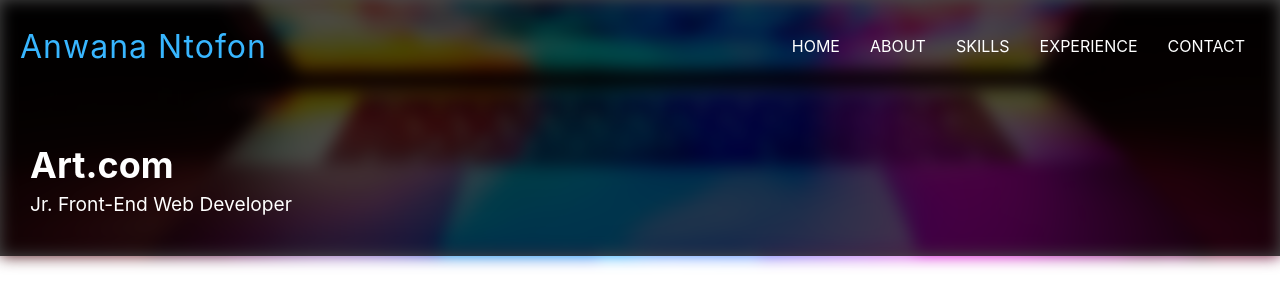
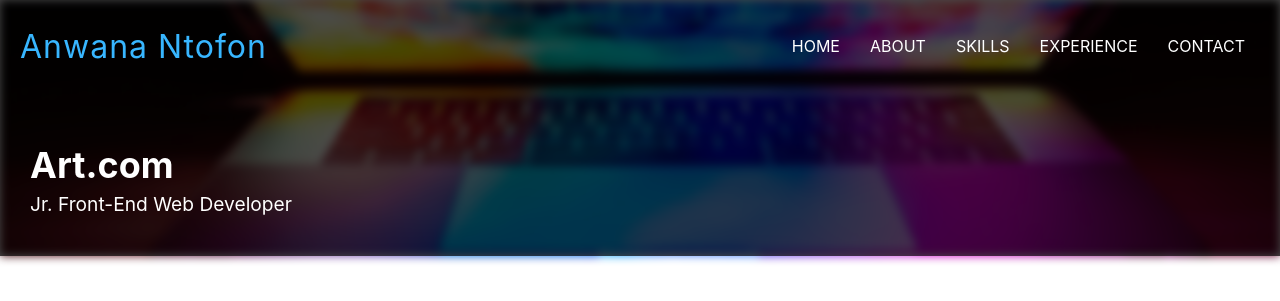
Before and after one commit to antofon/portfolio-v3, a Next.js app: page /experience/work/art in a window 1280 px wide. Shown: the top 301 px of the page. Built offline with nearby package versions, Linux system fonts and the light colour scheme.

Commit message:
Code cleanup for Work page component

```diff
--- a/components/WorkPage/WorkPageHeader.tsx
+++ b/components/WorkPage/WorkPageHeader.tsx
@@ -12,7 +12,7 @@ const WorkPageHeader = ({ work, workId }: WorkPageProps) => {
           src={workItem.workPageHeaderImage}
           alt="work page header image"
           fill
-          style={{ objectFit: 'cover', filter: 'blur(8px)' }}
+          style={{ objectFit: 'cover', filter: 'blur(5px)' }}
         />
         <div
           className={
```
